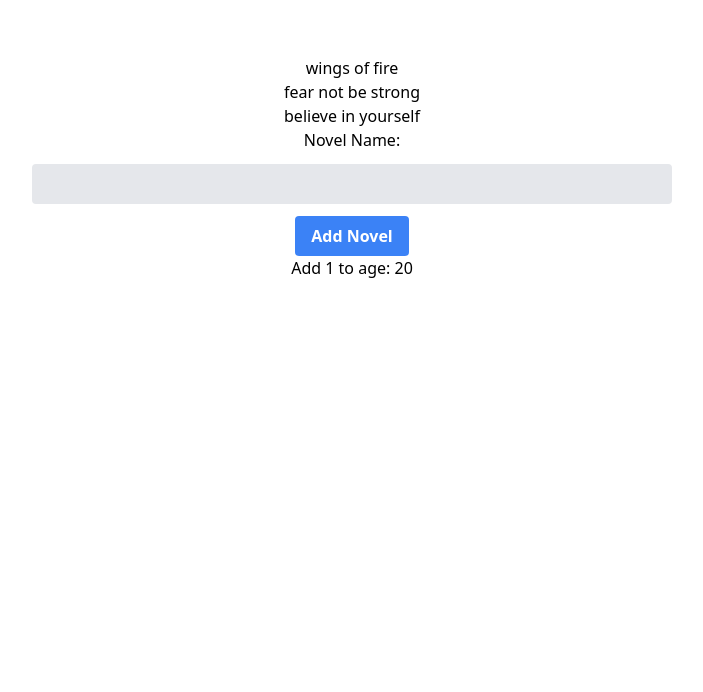
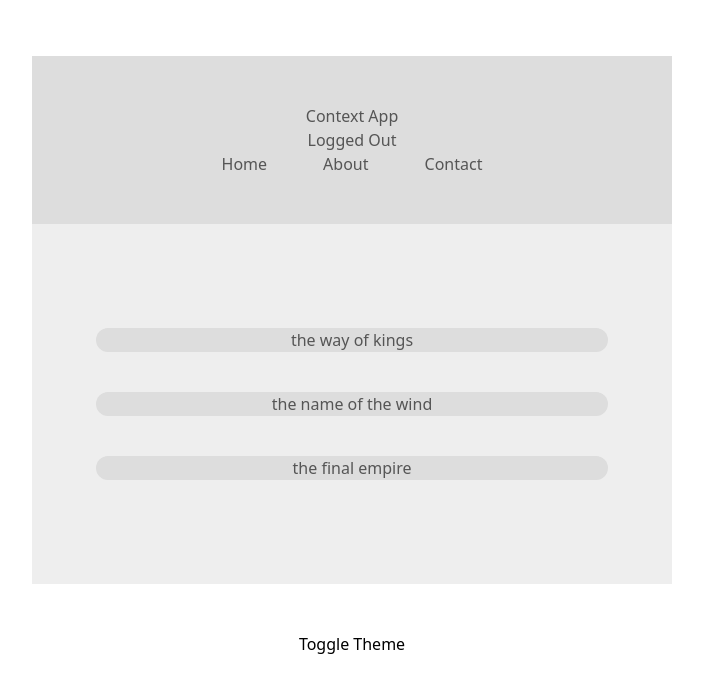
Before and after one commit to karunaGokul/react, a React (Create React App) app: page / in a window 1280 px wide. Shown: the top 692 px of the page, without its empty margins (288-991 px from the left). Built offline with nearby package versions, Linux system fonts and the light colour scheme.

Commit message:
useContext hook

```diff
--- a/src/App.tsx
+++ b/src/App.tsx
@@ -1,12 +1,12 @@
 import React from "react";
 import "./App.css";
-/* import BookList from "./Contexts/BookList";
+import BookList from "./Contexts/BookList";
 import Navbar from "./Contexts/NavBar";
 import ToggleTheme from "./Contexts/ToggleTheme";
 import ThemeContextProvider from "./Contexts/ThemeContext";
-import AuthContextProvider from "./Contexts/AuthContext"; */
+import AuthContextProvider from "./Contexts/AuthContext";
 
-import NovelList from "./Hooks/NovelList";
+// import NovelList from "./Hooks/NovelList";
 
 /* import SearchTodo from "./HOC/TodoList";
 import TodoList from "./HOC/TodoList";
@@ -18,7 +18,7 @@ function App() {
   return (
     <div className="max-w-screen-sm my-14 mx-auto text-center">
 
-      <NovelList />
+      {/* <NovelList /> */}
 
       {/* <Form />
       <div>
@@ -29,13 +29,13 @@ function App() {
         <TodoList />
         <SearchTodo />
       </div> */}
-      {/* <ThemeContextProvider>
+      <ThemeContextProvider>
         <AuthContextProvider>
           <Navbar />
           <BookList />
           <ToggleTheme />
         </AuthContextProvider>
-      </ThemeContextProvider> */}
+      </ThemeContextProvider>
     </div>
   );
 }
--- a/src/Contexts/BookList.tsx
+++ b/src/Contexts/BookList.tsx
@@ -1,7 +1,7 @@
-import React, { Component } from 'react';
+import React, { useContext } from "react";
 import { ThemeContext } from "./ThemeContext";
 
-class BookList extends Component {
+/* class BookList extends Component {
   static contextType = ThemeContext;
   render() {
     const { isLightTheme, light, dark }: any = this.context;
@@ -17,6 +17,41 @@ class BookList extends Component {
       </div>
     );
   }
-}
+} */
+
+/* above contextType method cant be used in functional component instead
+we can use the useContext hook or context.consumer method */
+
+const BookList = () => {
+  const { isLightTheme, light, dark } = useContext(ThemeContext);
+  const theme = isLightTheme ? light : dark;
+  return (
+    <div
+      className="p-16 mb-12"
+      style={{ background: theme.bg, color: theme.syntax }}
+    >
+      <ul className="p-0 list-none">
+        <li
+          className="p-0 mx-auto my-10 rounded-3xl"
+          style={{ background: theme.ui }}
+        >
+          the way of kings
+        </li>
+        <li
+          className="p-0 mx-auto my-10 rounded-3xl"
+          style={{ background: theme.ui }}
+        >
+          the name of the wind
+        </li>
+        <li
+          className="p-0 mx-auto my-10 rounded-3xl"
+          style={{ background: theme.ui }}
+        >
+          the final empire
+        </li>
+      </ul>
+    </div>
+  );
+};
 
 export default BookList;
--- a/src/Contexts/NavBar.tsx
+++ b/src/Contexts/NavBar.tsx
@@ -1,19 +1,18 @@
-import React, { Component } from "react";
+import React, { useContext } from "react";
 import { AuthContext } from "./AuthContext";
 import { ThemeContext } from "./ThemeContext";
 
-class Navbar extends Component {
-  //   static contextType = ThemeContext;
+/* class Navbar extends Component {
+    static contextType = ThemeContext;
   render() {
-    /*  console.log(this.context);
+     console.log(this.context);
     const { isLightTheme, light, dark }: any = this.context;
-    const theme = isLightTheme ? light : dark; */
+    const theme = isLightTheme ? light : dark;
 
     return (
-
-      /* multiple context can't be used with two contextType method
+      multiple context can't be used with two contextType method
       instead we can use one with contextType and other with consumer type
-      else can use both in consumer type as follows. */
+      else can use both in consumer type as follows.
 
       <AuthContext.Consumer>
         {(authContext) => (
@@ -44,6 +43,26 @@ class Navbar extends Component {
       </AuthContext.Consumer>
     );
   }
-}
+} */
+
+// using multiple useContext
+const Navbar = () => {
+  const { isLightTheme, light, dark } = useContext(ThemeContext);
+  const { isAuthenticated, toggleAuth } = useContext(AuthContext);
+  const theme = isLightTheme ? light : dark;
+  return (
+    <nav className="p-12" style={{ background: theme.ui, color: theme.syntax }}>
+      <h1>Context App</h1>
+      <div onClick={toggleAuth}>
+        {isAuthenticated ? "Logged In" : "Logged Out"}
+      </div>
+      <ul className="p-0">
+        <li className="my-0 mx-7 inline-block">Home</li>
+        <li className="my-0 mx-7 inline-block">About</li>
+        <li className="my-0 mx-7 inline-block">Contact</li>
+      </ul>
+    </nav>
+  );
+};
 
 export default Navbar;
```
